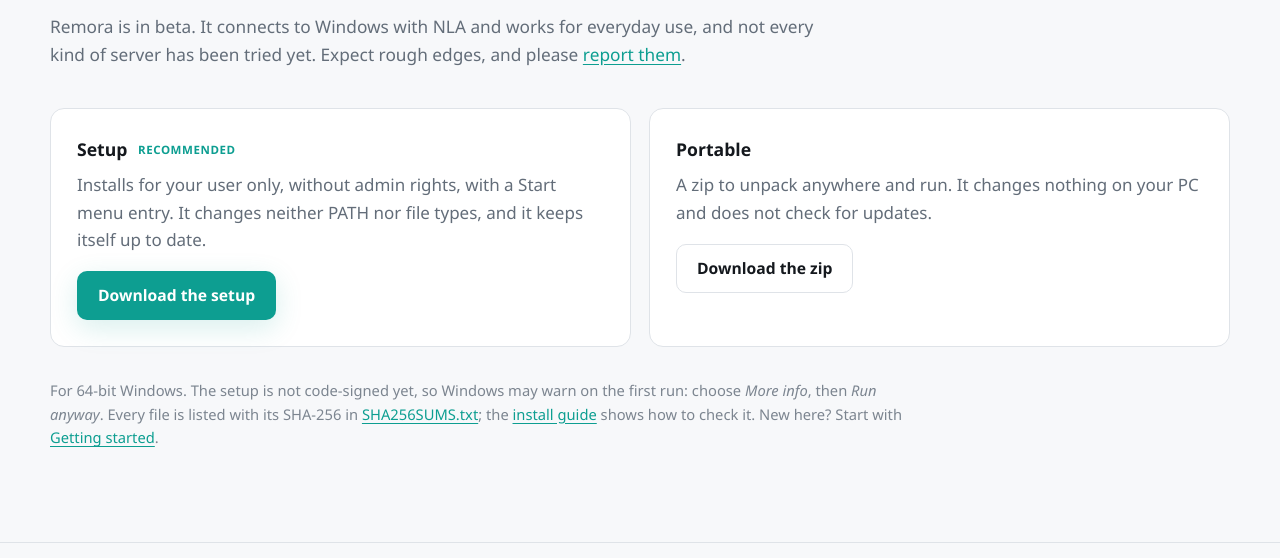
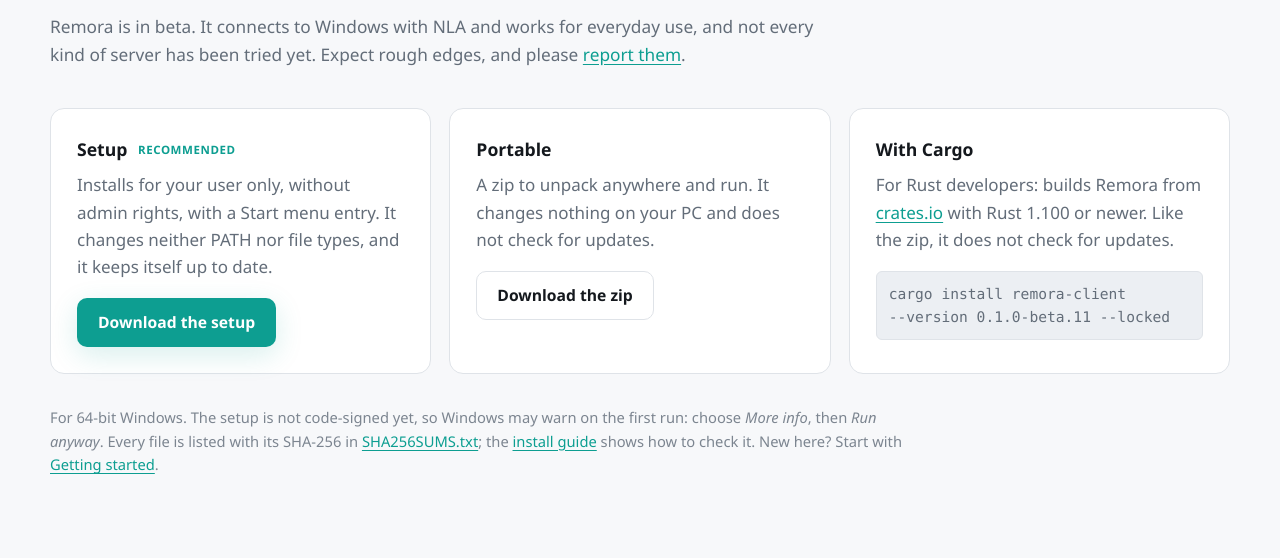
Before and after one commit to rennerdo30/rdp-rs, a plain HTML site: page website/index.html in a window 1280 px wide. Shown: the part 9146-9704 px from the top of the page. Drawn offline with Linux system fonts and the light colour scheme; no server answers.

Commit message:
Docs and website: install with cargo install remora-client
README, docs/INSTALL.md and a third card in the website's download section
name the crates.io command; docs/RELEASING.md and website/README.md say to
update its version after each crates.io publication.

```diff
--- a/website/index.html
+++ b/website/index.html
@@ -268,6 +268,11 @@
           <p>A zip to unpack anywhere and run. It changes nothing on your PC and does not check for updates.</p>
           <p class="cta"><a class="btn" href="https://github.com/rennerdo30/rdp-rs/releases" data-release="zip">Download the zip</a></p>
         </div>
+        <div class="dl">
+          <h3>With Cargo</h3>
+          <p>For Rust developers: builds Remora from <a href="https://crates.io/crates/remora-client">crates.io</a> with Rust 1.100 or newer. Like the zip, it does not check for updates.</p>
+          <p class="cmd"><code><span>cargo install remora-client</span> <span>--version 0.1.0-beta.11</span> <span>--locked</span></code></p>
+        </div>
       </div>
       <p class="fine">For 64-bit Windows. The setup is not code-signed yet, so Windows may warn on the first run: choose <em>More info</em>, then <em>Run anyway</em>. Every file is listed with its SHA-256 in <a href="https://github.com/rennerdo30/rdp-rs/releases" data-release="sums">SHA256SUMS.txt</a>; the <a href="https://github.com/rennerdo30/rdp-rs/blob/main/docs/INSTALL.md">install guide</a> shows how to check it. New here? Start with <a href="https://github.com/rennerdo30/rdp-rs/blob/main/docs/GETTING-STARTED.md">Getting started</a>.</p>
     </section>
--- a/website/style.css
+++ b/website/style.css
@@ -267,6 +267,9 @@ h3 { font-size: 1.1rem; margin: 0 0 8px; }
 .dl { background: var(--card); border: 1px solid var(--line); border-radius: var(--radius); padding: 26px; }
 .dl p { color: var(--muted); margin: 0 0 18px; }
 .dl .cta { justify-content: flex-start; margin: 0; }
+.dl .cmd { margin: 0; }
+.dl .cmd code { display: block; padding: 10px 12px; user-select: all; }
+.dl .cmd span { white-space: nowrap; }
 .tag { font-size: 0.72rem; font-weight: 700; text-transform: uppercase; letter-spacing: 0.05em; color: var(--accent); margin-left: 6px; vertical-align: 2px; }
 
 /* Footer */
```
Also changed, not shown: 4 other files.
